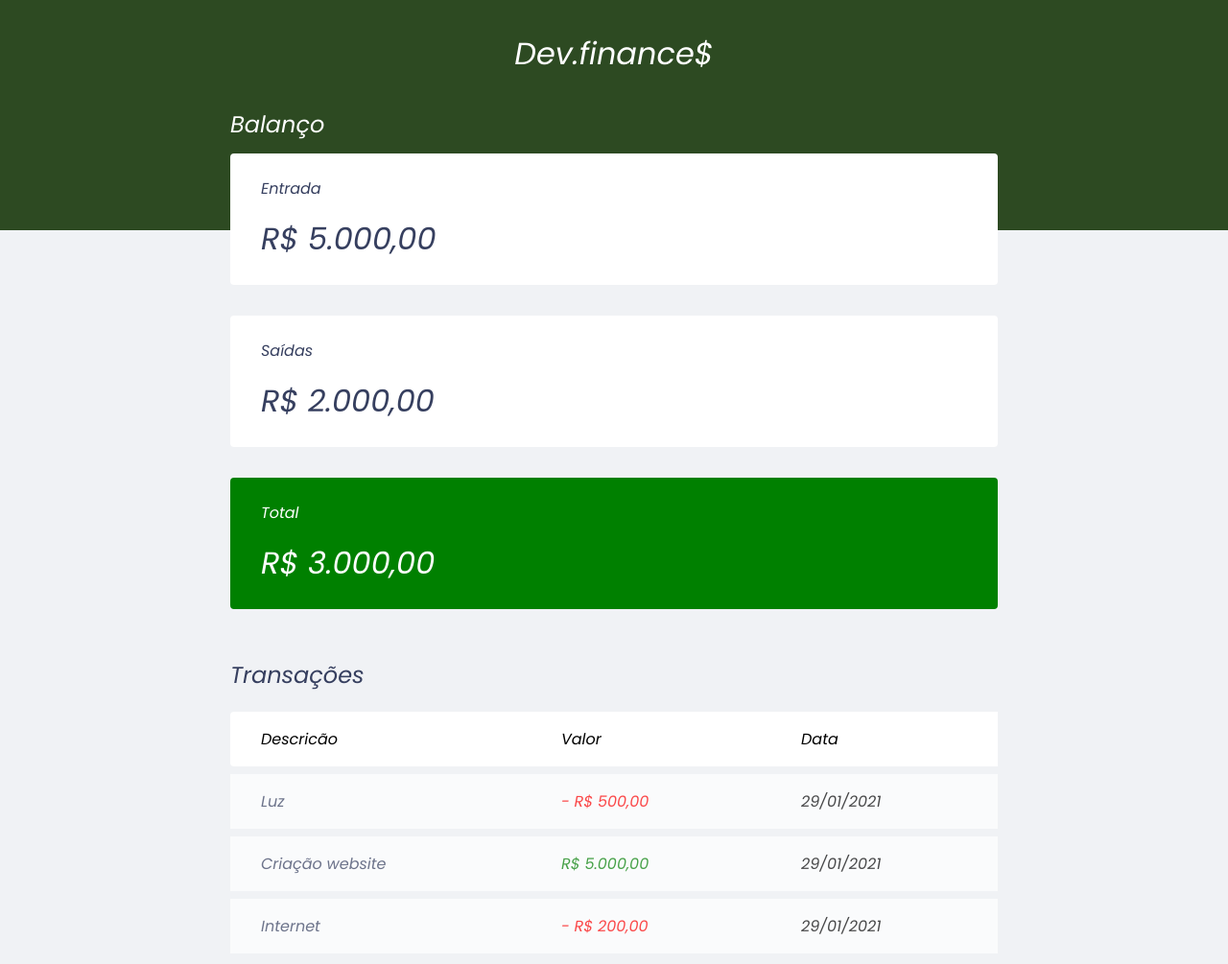
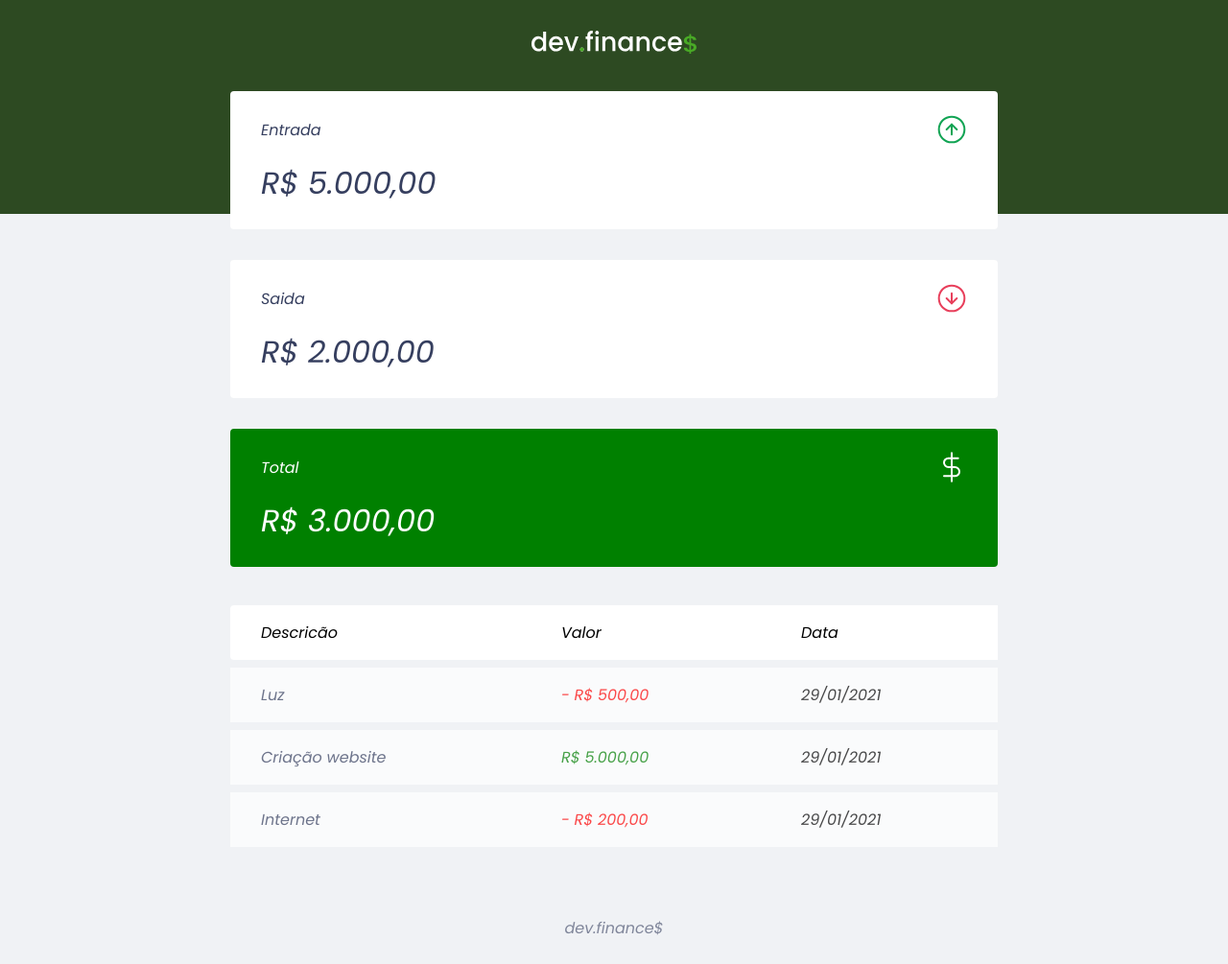
Before and after one commit to Brutos212/MaratonaDiscover212, a plain HTML site: page index.html in a window 1280 px wide. Shown: the top 1005 px of the page at 96% size. Drawn offline with Linux system fonts and the light colour scheme.

Commit message:
adicionando os assests

```diff
--- a/css/styles.css
+++ b/css/styles.css
@@ -13,6 +13,21 @@ body{
     background: #f0f2f5;
     font-family: 'Poppins', sans-serif;
 }
+
+.sr-only{
+    position: absolute;
+    width: 1px;
+    height: 1px;
+    padding: 0;
+    margin: -1px;
+    overflow: hidden;
+    clip: rect(0,0,0,0);
+    white-space: nowrap;
+    border-width: 0;
+
+
+}
+
 .container{
     width: min(90vw, 800px);
     margin: auto;
@@ -63,6 +78,10 @@ header{
 .card h3{
     font-weight: normal;
     font-size: 1rem;
+
+    display: flex;
+    align-items: center;
+    justify-content: space-between;
 }
 
 .card p{
--- a/index.html
+++ b/index.html
@@ -13,25 +13,37 @@
 <body>
 
     <header>
-        <h1 id="logo">Dev.finance$</h1>
+        <img src="./assets/logo.svg" alt="Logo Dev Finance">
     </header>
 
     <main class="container">
         <section id="balance">
-            <h2>Balanço</h2>
+            <h2 class="sr-only">Balanço</h2>
 
             <div class="card">
-                <h3>Entrada</h3>
+                <h3>
+                    <span>Entrada</span>
+                    <img src="./assets/income.svg" alt="Image de entrada">
+
+                </h3>
                 <p>R$ 5.000,00</p>
             </div>
 
             <div class="card">
-                <h3>Saídas</h3>
+                <h3>
+                    <span>Saida</span>
+                    <img src="./assets/expense.svg" alt="Image de saida">
+
+                </h3>
                 <p>R$ 2.000,00</p>
             </div>
 
             <div class="card total">
-                <h3>Total</h3>
+                <h3>
+                    <span>Total</span>
+                    <img src="./assets/total.svg" alt="Image de total">
+
+                </h3>
                 <p>R$ 3.000,00</p>
             </div>
 
@@ -39,7 +51,7 @@
 
 
         <section id="transaction">
-            <h2>Transações</h2>
+            <h2 class="sr-only">Transações</h2>
             <table id="data-table">
                 <thead>
                     <tr>
```
Also changed, not shown: assets/expense.svg (added), assets/income.svg (added), assets/logo.svg (added), assets/minus.svg (added), assets/plus.svg (added), assets/total.svg (added).
